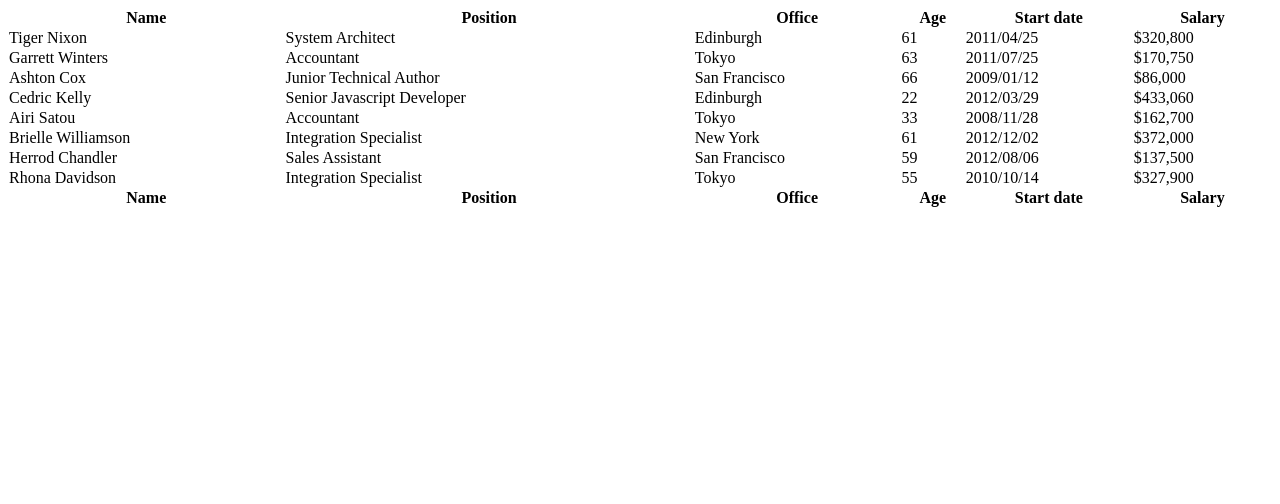
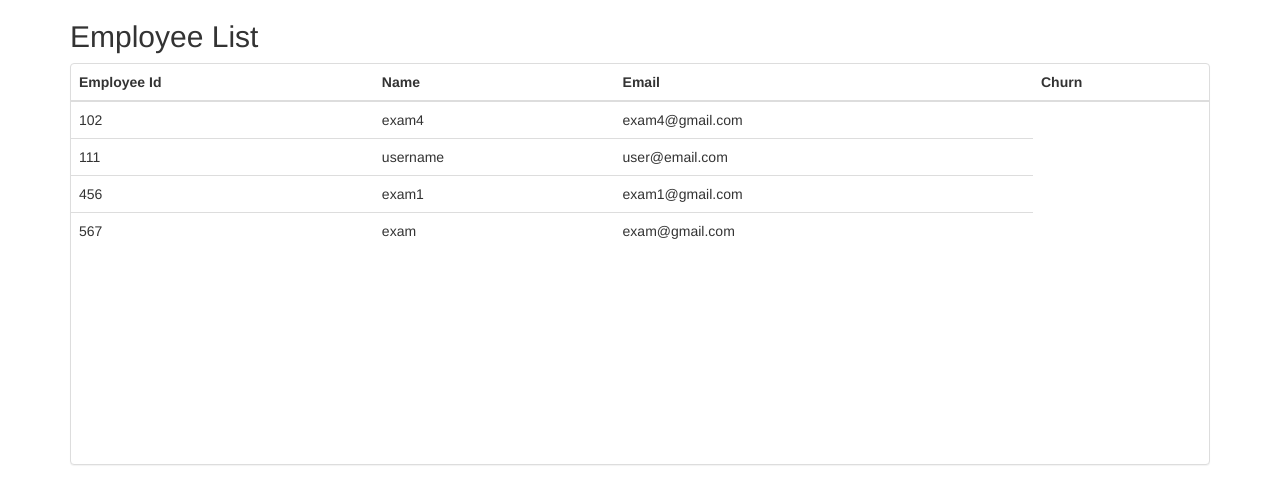
Before and after one commit to lokesh-venkata-sai/EmployeeChurn, a Flask app: page /EmployeeList.html in a window 1280 px wide. Shown: the top 504 px of the page. Run offline with Flask 2, Linux system fonts and the light colour scheme; data comes from the database, SQL or seed files in the repository; some libraries are stand-ins or nearby versions.

Commit message:
Made Employeelist.html dynamic

```diff
--- a/Employee_sql.sql
+++ b/Employee_sql.sql
@@ -12,6 +12,12 @@ q1 int,q2 int,q3 int,q4 int,q5 int,q6 int,q7 int,
  q8 int,q9 int,q10 int,q11 int,q12 int,q13 int,q14 int,
  q15 int,q16 int,q17 int,q18 int,q19 int, foreign key(id) references users(id));
 
+
+ create table churn(
+id int primary key,
+churn int,
+foreign key(id) references feedback(id));
+
 insert into users  values(567,'exam','exam@gmail.com');
 insert into users  values(456,'exam1','exam1@gmail.com');
 insert into users values(111,'username','user@email.com');
--- /dev/null
+++ b/Employees.py
@@ -0,0 +1,22 @@
+import pymysql
+mysql_server="localhost"
+password="lokesh1999"
+class Employee():
+    def getEmployeeList(self):
+        db = pymysql.connect(mysql_server, "root", password, "employee")
+        cursor = db.cursor()
+
+        try:
+            # Execute the SQL command
+
+            cursor.execute("SELECT * from users")
+            # Fetch all the rows in a list of lists.
+            users = cursor.fetchall()
+        except:
+            print("Error: unable to fetch data")
+        db.close()
+        if users:
+            print(users)
+            return users
+        else:
+            return False
--- a/feedback.py
+++ b/feedback.py
@@ -1,7 +1,7 @@
 import pymysql
 
 mysql_server="localhost"
-
+password="lokesh1999"
 class feedback():
     def validateuser(self,**data):
         self.name = data['name']
@@ -9,7 +9,7 @@ class feedback():
         self.eid = data['eid']
 
         # Open database connection
-        db = pymysql.connect(mysql_server, "root", "lokesh1999", "employee")
+        db = pymysql.connect(mysql_server, "root", password, "employee")
         # prepare a cursor object using cursor() method
         db.autocommit(False)
         cursor = db.cursor()
@@ -49,7 +49,7 @@ class feedback():
         isuser=obj.validateuser(**result)
         if isuser:
             # Open database connection
-            db = pymysql.connect(mysql_server, "root", "lokesh1999", "employee")
+            db = pymysql.connect(mysql_server, "root", password, "employee")
             # prepare a cursor object using cursor() method
             db.autocommit(False)
             cursor = db.cursor()
--- a/main.py
+++ b/main.py
@@ -9,6 +9,7 @@ from flask_googlecharts.utils import prep_data
 import datetime
 from ChurnPred import churn
 import numpy as np
+from Employees import Employee
 from feedback import feedback
 app = Flask(__name__)
 charts = GoogleCharts()
@@ -204,8 +205,12 @@ def employeeform():
 
 @app.route('/EmployeeList.html')
 def employeelist():
-    return render_template("EmployeeList.html")
-
+    obj=Employee()
+    users=obj.getEmployeeList()
+    if users==False:
+        return render_template("EmployeeList.html",users=False)
+    else:
+        return render_template("EmployeeList.html", users=users)
 
 
 @app.route('/Form', methods=['GET', 'POST'])
--- a/templates/EmployeeList.html
+++ b/templates/EmployeeList.html
@@ -1,137 +1,54 @@
 <!DOCTYPE html>
 <html lang="en">
 <head>
-    <meta charset="UTF-8">
-    <title>Employee List</title>
 
 
-    <script>
-        $(document).ready(function () {
-        $('#dtDynamicVerticalScrollExample').DataTable({
-        "scrollY": "50vh",
-        "scrollCollapse": true,
-        });
-        $('.dataTables_length').addClass('bs-select');
-        });
-
-    </script>
+  <meta charset="UTF-8">
+  <link rel="stylesheet" href="https://maxcdn.bootstrapcdn.com/bootstrap/3.3.7/css/bootstrap.min.css">
+  </head>
+  <script src="https://ajax.googleapis.com/ajax/libs/jquery/1.12.4/jquery.min.js"></script>
+  <script src="https://maxcdn.bootstrapcdn.com/bootstrap/3.3.7/js/bootstrap.min.js"></script>
 <style>
-
-        table.dataTable thead .sorting:after,
-        table.dataTable thead .sorting:before,
-        table.dataTable thead .sorting_asc:after,
-        table.dataTable thead .sorting_asc:before,
-        table.dataTable thead .sorting_asc_disabled:after,
-        table.dataTable thead .sorting_asc_disabled:before,
-        table.dataTable thead .sorting_desc:after,
-        table.dataTable thead .sorting_desc:before,
-        table.dataTable thead .sorting_desc_disabled:after,
-        table.dataTable thead .sorting_desc_disabled:before {
-            bottom: .5em;
+    #collapse1{
+    overflow-y:scroll;
+    height:400px;
     }
 </style>
-</head>
-<body>
-<table id="dtDynamicVerticalScrollExample" class="table table-striped table-bordered table-sm" cellspacing="0"
-  width="100%">
+<div class="container">
+  <h2>Employee List</h2>
+  <div class="panel-group">
+    <div class="panel panel-default">
+
+      <div id="collapse1">
+        <table class="table">
             <thead>
               <tr>
-      <th class="th-sm">Name
-      </th>
-      <th class="th-sm">Position
-      </th>
-      <th class="th-sm">Office
-      </th>
-      <th class="th-sm">Age
-      </th>
-      <th class="th-sm">Start date
-      </th>
-      <th class="th-sm">Salary
-      </th>
+                <th>Employee Id</th>
+                <th>Name</th>
+                <th>Email</th>
+                <th>Churn</th>
               </tr>
             </thead>
-  <tbody>
+            <tbody >
+            {% if users!=False%}
+                {% for i in range(0,(users|length)|int)%}
                   <tr>
-      <td>Tiger Nixon</td>
-      <td>System Architect</td>
-      <td>Edinburgh</td>
-      <td>61</td>
-      <td>2011/04/25</td>
-      <td>$320,800</td>
+                    <td>{{users[i][0]}}</td>
+                    <td>{{users[i][1]}}</td>
+                    <td>{{users[i][2]}}</td>
                   </tr>
-    <tr>
-      <td>Garrett Winters</td>
-      <td>Accountant</td>
-      <td>Tokyo</td>
-      <td>63</td>
-      <td>2011/07/25</td>
-      <td>$170,750</td>
-    </tr>
-    <tr>
-      <td>Ashton Cox</td>
-      <td>Junior Technical Author</td>
-      <td>San Francisco</td>
-      <td>66</td>
-      <td>2009/01/12</td>
-      <td>$86,000</td>
-    </tr>
-    <tr>
-      <td>Cedric Kelly</td>
-      <td>Senior Javascript Developer</td>
-      <td>Edinburgh</td>
-      <td>22</td>
-      <td>2012/03/29</td>
-      <td>$433,060</td>
-    </tr>
-    <tr>
-      <td>Airi Satou</td>
-      <td>Accountant</td>
-      <td>Tokyo</td>
-      <td>33</td>
-      <td>2008/11/28</td>
-      <td>$162,700</td>
-    </tr>
-    <tr>
-      <td>Brielle Williamson</td>
-      <td>Integration Specialist</td>
-      <td>New York</td>
-      <td>61</td>
-      <td>2012/12/02</td>
-      <td>$372,000</td>
-    </tr>
-    <tr>
-      <td>Herrod Chandler</td>
-      <td>Sales Assistant</td>
-      <td>San Francisco</td>
-      <td>59</td>
-      <td>2012/08/06</td>
-      <td>$137,500</td>
-    </tr>
-    <tr>
-      <td>Rhona Davidson</td>
-      <td>Integration Specialist</td>
-      <td>Tokyo</td>
-      <td>55</td>
-      <td>2010/10/14</td>
-      <td>$327,900</td>
-    </tr>
+                {% endfor %}
+            {%endif%}
+            {% if users==False %}
+                <h3 style="color:red" align="center">Sorry No such Users!!!</h3>
+            {%endif%}
+
             </tbody>
-  <tfoot>
-    <tr>
-      <th>Name
-      </th>
-      <th>Position
-      </th>
-      <th>Office
-      </th>
-      <th>Age
-      </th>
-      <th>Start date
-      </th>
-      <th>Salary
-      </th>
-    </tr>
-  </tfoot>
   </table>
+      </div>
+    </div>
+  </div>
+</div>
+
 </body>
 </html>
```
Lines whose indentation alone changed are shown as unchanged.
